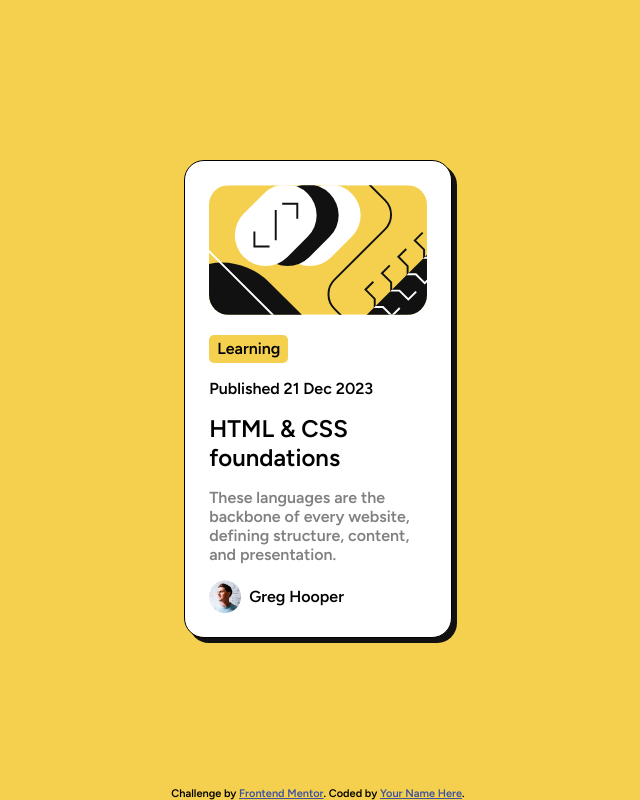
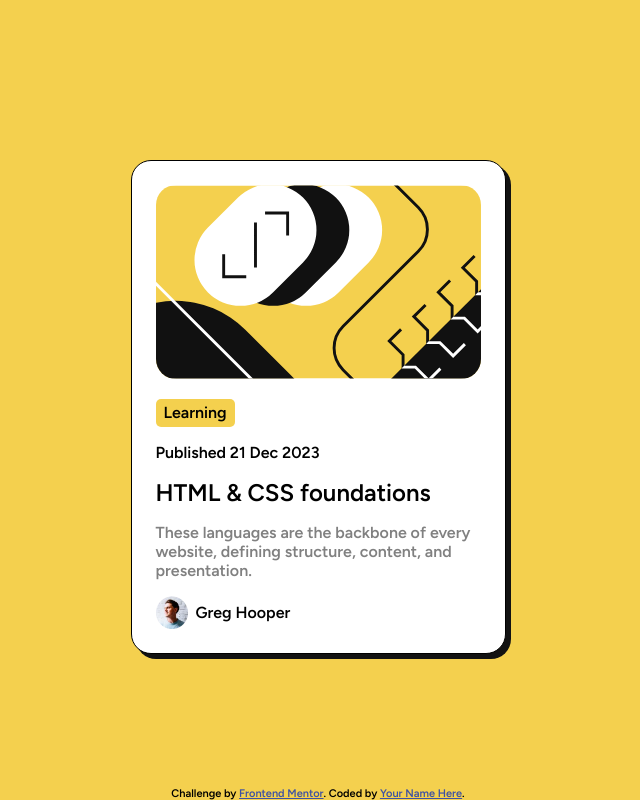
Before and after one commit to koreynichols/blog-preview-card, a plain HTML site: page index.html in a window 1280 px wide. Shown: the whole page, without its empty margins (322-962 px from the left). Drawn offline with Linux system fonts and the light colour scheme.

Commit message:
finished

```diff
--- a/style.css
+++ b/style.css
@@ -19,7 +19,7 @@ body {
 
 .card {
     border: 1px solid black;
-    width: 17vw;
+    width: 70vw;
     margin: 20vh auto 0;
     background-color: var(--neutral-white);
     display: flex;
@@ -64,6 +64,12 @@ body {
     font-weight: 700;
 }
 
+@media screen and (min-width: 450px) {
+    .card {
+        width: 325px;
+    }
+}
+
 .attribution { font-size: 11px; text-align: center; }
 .attribution a { color: hsl(228, 45%, 44%); }
 
```
